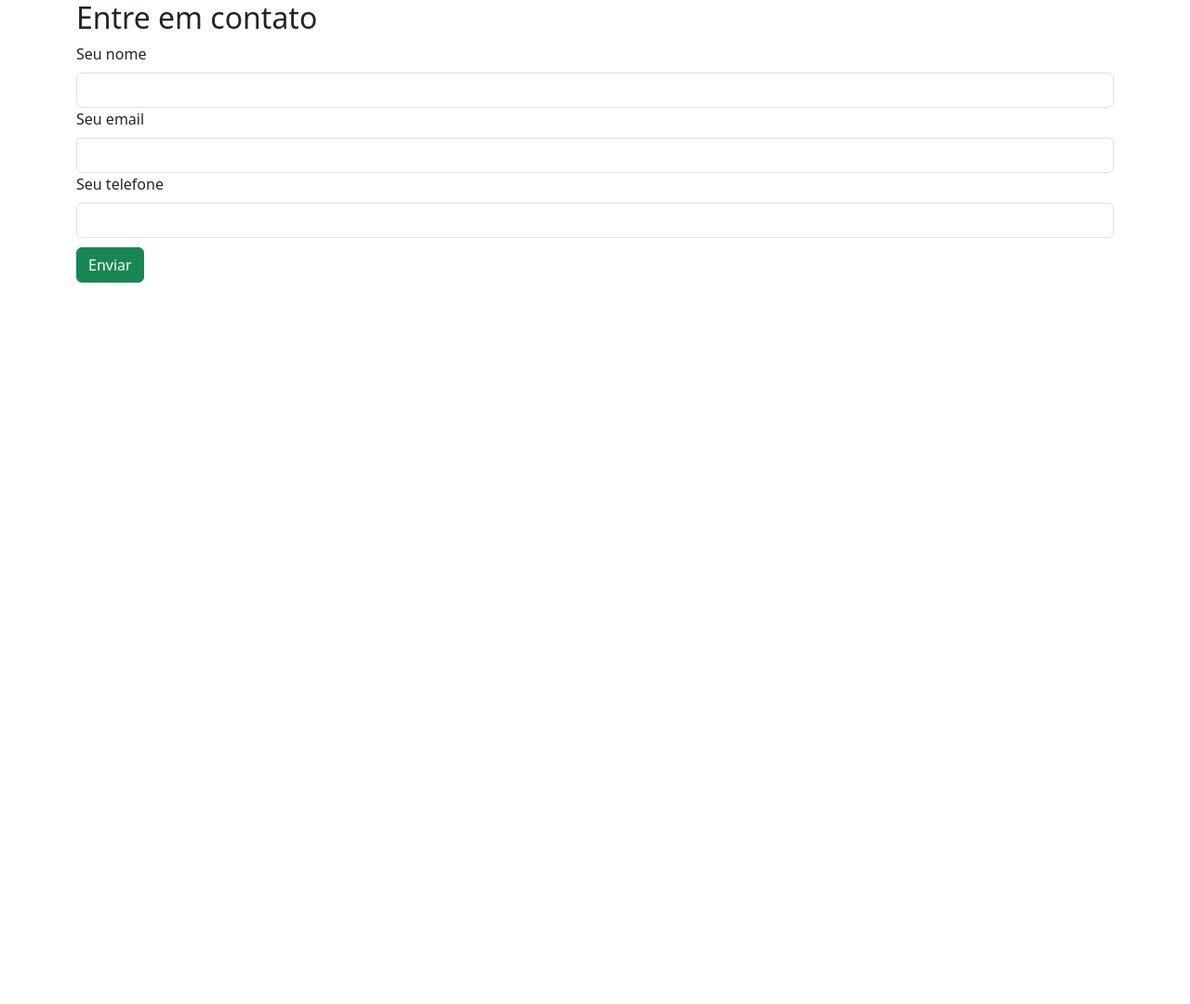
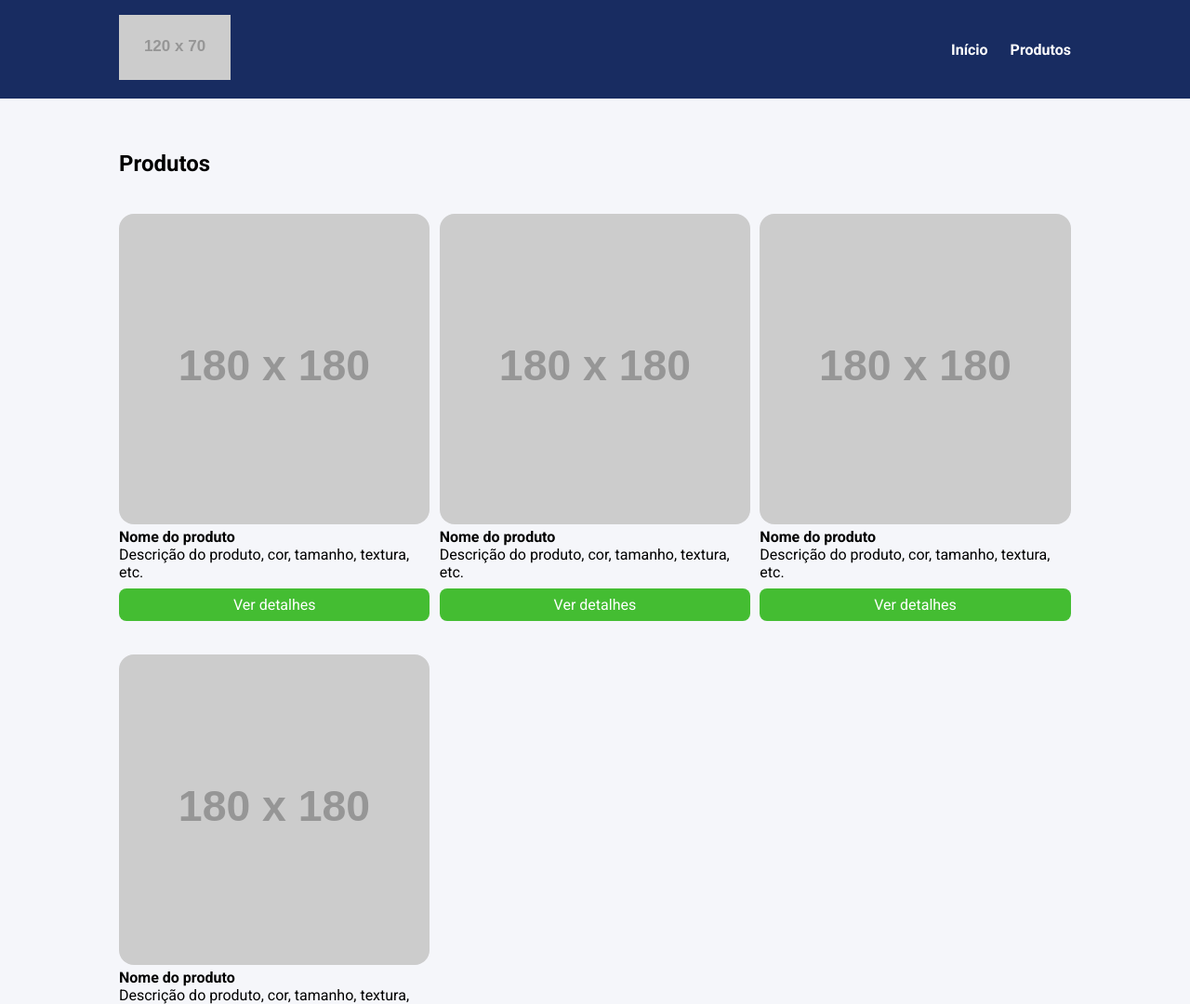
Before and after one commit to Natan13vinicius/curso_front_end, a website: page index.html in a window 1280 px wide. Shown: the top 1080 px of the page at 93% size. Before the commit the page ends 800 px from the top, so only its background shows below. Drawn offline with nearby package versions, Linux system fonts and the light colour scheme; placeholder pictures from the web are drawn by us.

Commit message:
first commit

```diff
--- a/index.html
+++ b/index.html
@@ -1,33 +1,79 @@
 <!DOCTYPE html>
-<html lang="pt-br">
-
+<html lang="pt-BR">
 <head>
     <meta charset="UTF-8">
+    <meta http-equiv="X-UA-Compatible" content="IE=edge">
     <meta name="viewport" content="width=device-width, initial-scale=1.0">
-    <link rel="stylesheet" href="https://cdn.jsdelivr.net/npm/bootstrap@5.3.2/dist/css/bootstrap.min.css">
-    <link rel="stylesheet" href="/main.css">
-    <title>Exercicio Bootstrap</title>
+    <title>Document</title>
+    <link rel="preconnect" href="https://fonts.googleapis.com">
+    <link rel="preconnect" href="https://fonts.gstatic.com" crossorigin>
+    <link href="https://fonts.googleapis.com/css2?family=Roboto:wght@400;700&display=swap" rel="stylesheet">
+    <link rel="stylesheet" href="build/main.css">
 </head>
-
 <body>
-    <div class="container">
-        <h2>Entre em contato</h2>
-        <form action="">
-            <label class="form-label" for="nome">Seu nome</label>
-            <input class="form-control " type="text" id="nome">
-            <label for="email" class="form-label">Seu email</label>
-            <input id="email" type="email" class="form-control">
-            <label for="telefone" class="form-label mask">Seu telefone</label>
-            <input id="telefone" type="tel" class="form-control">
-
-
-            <button class="btn btn-success ">
-                Enviar
-            </button>
-
-        </form>
-
-    </div>
+    <header>
+        <div class="container">
+            <div class="branding">
+                <img src="https://via.placeholder.com/120x70" />
+            </div>
+            <nav>
+                <ul class="menu">
+                    <li>
+                        <a href="#">Início</a>
+                    </li>
+                    <li>
+                        <a href="#">Produtos</a>
+                    </li>
+                </ul>
+            </nav>
+        </div>
+    </header>
+    <section>
+        <div class="container">
+            <h2>Produtos</h2>
+            <ul class="products">
+                <li class="product-item">
+                    <img src="https://via.placeholder.com/180x180" />
+                    <h4>Nome do produto</h4>
+                    <p>
+                        Descrição do produto, cor, tamanho, textura, etc.
+                    </p>
+                    <a href="#" class="product-button">
+                        Ver detalhes
+                    </a>
+                </li>
+                <li class="product-item">
+                    <img src="https://via.placeholder.com/180x180" />
+                    <h4>Nome do produto</h4>
+                    <p>
+                        Descrição do produto, cor, tamanho, textura, etc.
+                    </p>
+                    <a href="#" class="product-button">
+                        Ver detalhes
+                    </a>
+                </li>
+                <li class="product-item">
+                    <img src="https://via.placeholder.com/180x180" />
+                    <h4>Nome do produto</h4>
+                    <p>
+                        Descrição do produto, cor, tamanho, textura, etc.
+                    </p>
+                    <a href="#" class="product-button">
+                        Ver detalhes
+                    </a>
+                </li>
+                <li class="product-item">
+                    <img src="https://via.placeholder.com/180x180" />
+                    <h4>Nome do produto</h4>
+                    <p>
+                        Descrição do produto, cor, tamanho, textura, etc.
+                    </p>
+                    <a href="#" class="product-button">
+                        Ver detalhes
+                    </a>
+                </li>
+            </ul>
+        </div>
+    </section>
 </body>
-
 </html>
--- /dev/null
+++ b/source/config/media.scss
@@ -0,0 +1,25 @@
+
+
+
+@media screen and (max-width: 1023px) {
+    .container {
+        max-width: 80%;
+    }
+
+    .products {
+        grid-template-columns: repeat(2, 48.5%);
+        column-gap: 3%;
+    }
+}
+
+@media screen and (max-width: 767px) {
+    .products {
+        display: block;
+    }
+
+
+
+    .product-item  {
+        margin-bottom: 32px;
+    }
+}
--- /dev/null
+++ b/source/config/reset.scss
@@ -0,0 +1,7 @@
+
+* {
+    margin: 0;
+    padding: 0;
+    box-sizing: border-box;
+    font-family: Roboto, sans-serif;
+}
--- /dev/null
+++ b/source/config/variaveis.scss
@@ -0,0 +1,9 @@
+// cores
+$corPrincipal:#182C61;
+$corDefundo:#f5f6fa;
+$corFundobutton:#44bd32;
+$buttonColor:#fff;
+
+// breakpoints
+$mobile:767px;
+$tablet:1023px;
--- /dev/null
+++ b/source/main.scss
@@ -0,0 +1,52 @@
+// CONFIG
+// reset
+@use "./config/reset";
+// media
+@use './config/media';
+
+// secoes
+ @use "./secoes/header.scss";
+ @use "./secoes/products.scss";
+
+// variaveis
+ @use 'config/variaveis.scss';
+
+
+
+// global
+body {
+    background-color: variaveis.$corDefundo;
+}
+
+li {
+    list-style: none;
+}
+
+.container {
+    max-width: 1024px;
+    width: 100%;
+    margin: 0 auto;
+}
+
+@media screen and (max-width: variaveis.$tablet) {
+    .container {
+        max-width: 80%;
+    }
+
+    .products {
+        grid-template-columns: repeat(2, 48.5%);
+        column-gap: 3%;
+    }
+}
+
+@media screen and (max-width: variaveis.$mobile) {
+    .products {
+        display: block;
+    }
+
+
+
+    .product-item  {
+        margin-bottom: 32px;
+    }
+}
--- /dev/null
+++ b/source/secoes/header.scss
@@ -0,0 +1,29 @@
+  @use "../config/variaveis.scss";
+
+header {
+    background-color: variaveis.$corPrincipal;
+    position: sticky;
+    top: 0;
+    left: 0;
+
+    .container {
+        display: flex;
+        justify-content: space-between;
+        align-items: center;
+        padding: 16px 0;
+    }
+
+    .menu {
+        display: flex;
+
+        li {
+            font-weight: bold;
+            margin-left: 24px;
+
+            a {
+                color: variaveis.$buttonColor;
+                text-decoration: none;
+            }
+        }
+    }
+}
--- /dev/null
+++ b/source/secoes/products.scss
@@ -0,0 +1,38 @@
+// variaveis
+@use "../config/variaveis.scss";
+
+
+section {
+    padding: 56px 0;
+
+    .products {
+        margin-top: 40px;
+        display: grid;
+        grid-template-columns: repeat(3, 32.66%);
+        column-gap: 1%;
+        row-gap: 4%;
+        width: 100%;
+
+        .product-item  {
+            img {
+                width: 100%;
+                border-radius: 16px;
+            }
+
+            .product-button {
+                display: block;
+                background-color: variaveis.$corFundobutton;
+                color: variaveis.$buttonColor;
+                text-align: center;
+                padding: 8px 0;
+                border-radius: 8px;
+                margin-top: 8px;
+                text-decoration: none;
+
+                &:hover {
+                    background-color: lighten(variaveis.$corFundobutton,6%);
+                }
+            }
+        }
+    }
+}
--- /dev/null
+++ b/teste.css
@@ -0,0 +1,113 @@
+header {
+    background-color: $corPrincipal;
+    position: sticky;
+    top: 0;
+    left: 0;
+
+    .container {
+        display: flex;
+        justify-content: space-between;
+        align-items: center;
+        padding: 16px 0;
+    }
+
+
+    .menu {
+        display: flex;
+
+        li {
+            font-weight: bold;
+            margin-left: 24px;
+
+            a {
+                color: $buttonColor;
+                text-decoration: none;
+            }
+        }
+    }
+}
+
+
+.container {
+    max-width: 1024px;
+    width: 100%;
+    margin: 0 auto;
+}
+
+body {
+    background-color: $corDefundo;
+
+
+}
+
+li {
+    list-style: none;
+}
+
+
+
+
+
+// section produtos
+section {
+    padding: 56px 0;
+}
+
+.products {
+    margin-top: 40px;
+    display: grid;
+    grid-template-columns: repeat(3, 32.66%);
+    column-gap: 1%;
+    row-gap: 4%;
+    width: 100%;
+
+    .product-item{
+        img{
+            width: 100%;
+            border-radius: 16px;
+        }
+           }
+
+    .product-button {
+        display: block;
+        background-color: #44bd32;
+        color: $buttonColor;
+        text-align: center;
+        padding: 8px 0;
+        border-radius: 8px;
+        margin-top: 8px;
+        text-decoration: none;
+
+        &:hover {
+            background-color: $corFundobutton;
+        }
+    }
+
+
+}
+
+
+
+
+
+
+@media screen and (max-width: 1023px) {
+    .container {
+        max-width: 80%;
+    }
+
+    .products {
+        grid-template-columns: repeat(2, 48.5%);
+        column-gap: 3%;
+    }
+}
+
+@media screen and (max-width: 767px) {
+    .products {
+        display: block;
+    }
+
+    .product-item  {
+        margin-bottom: 32px;
+    }
+}
```
Also changed, not shown: package.json (added, +15 -0 lines), build/main.css (added), main.css (deleted), 3 other files.
